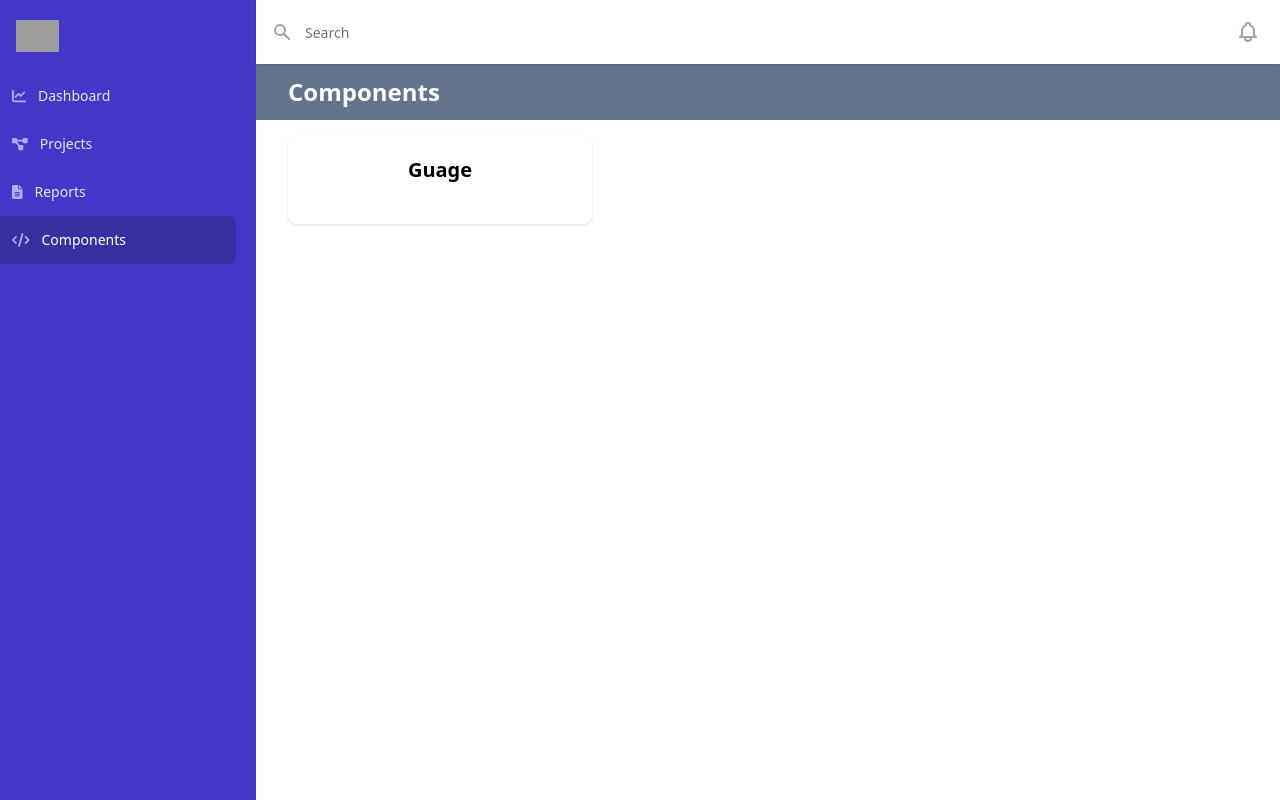
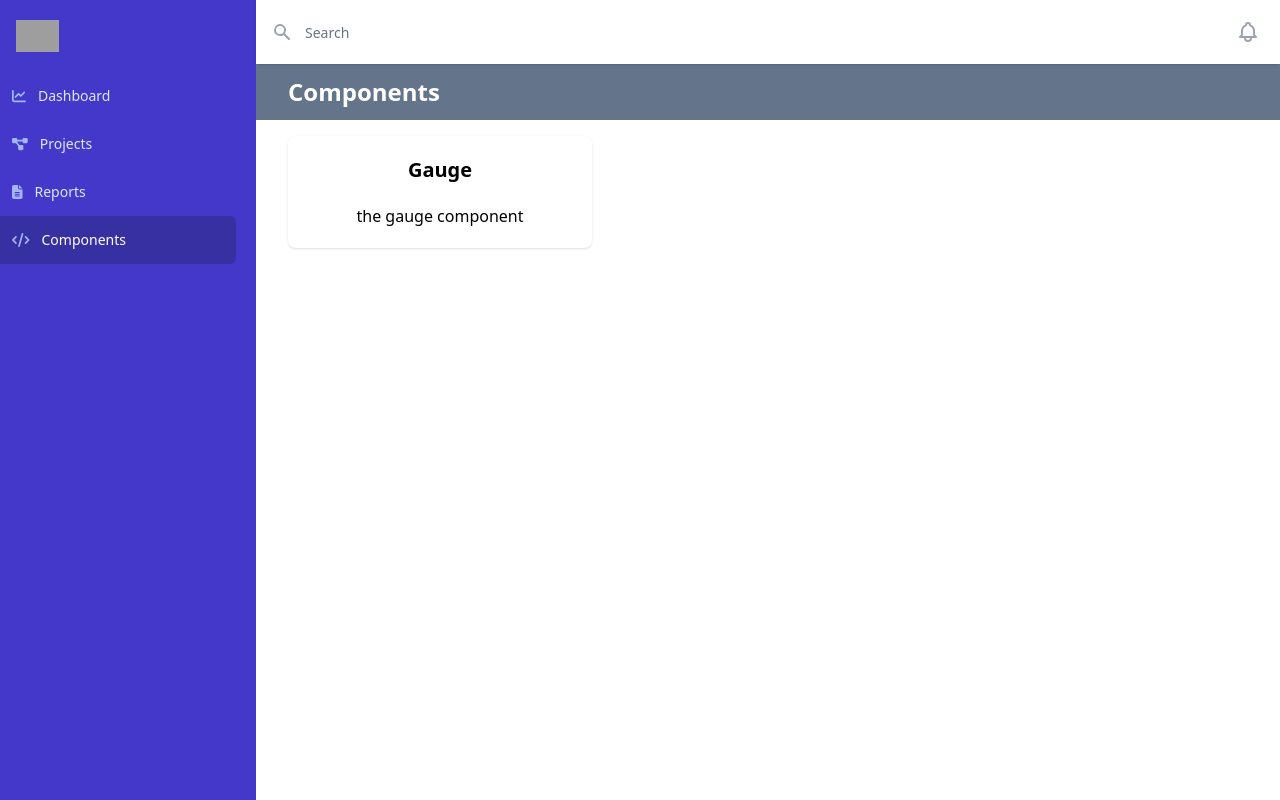
Before and after one commit to benjaminkent/vite-tailwindui, a Vue app: page /components in a window 1280 px wide. Built offline with nearby package versions, Linux system fonts and the light colour scheme; grey boxes are pictures that could not be loaded; a web font is replaced by a local one.

Commit message:
add gauge component

```diff
--- /dev/null
+++ b/src/components/Gauge.vue
@@ -0,0 +1,5 @@
+<template>
+  <div>the gauge component</div>
+</template>
+
+<script setup lang="ts"></script>
--- a/src/views/Components.vue
+++ b/src/views/Components.vue
@@ -3,17 +3,21 @@
     <li
       v-for="(component, index) in components"
       :key="index"
-      class="col-span-1 bg-white rounded-lg shadow divide-y divide-gray-200 flex flex-col items-center py-5"
+      class="col-span-1 bg-white rounded-lg shadow flex flex-col items-center py-5"
     >
       <h1 class="text-xl font-bold mb-5">{{ component.name }}</h1>
+      <component :is="component.component" />
     </li>
   </ul>
 </template>
 
 <script setup lang="ts">
+import Gauge from '@components/Gauge.vue'
+
 const components = [
   {
-    name: 'Guage',
+    name: 'Gauge',
+    component: Gauge,
   },
 ]
 </script>
```
